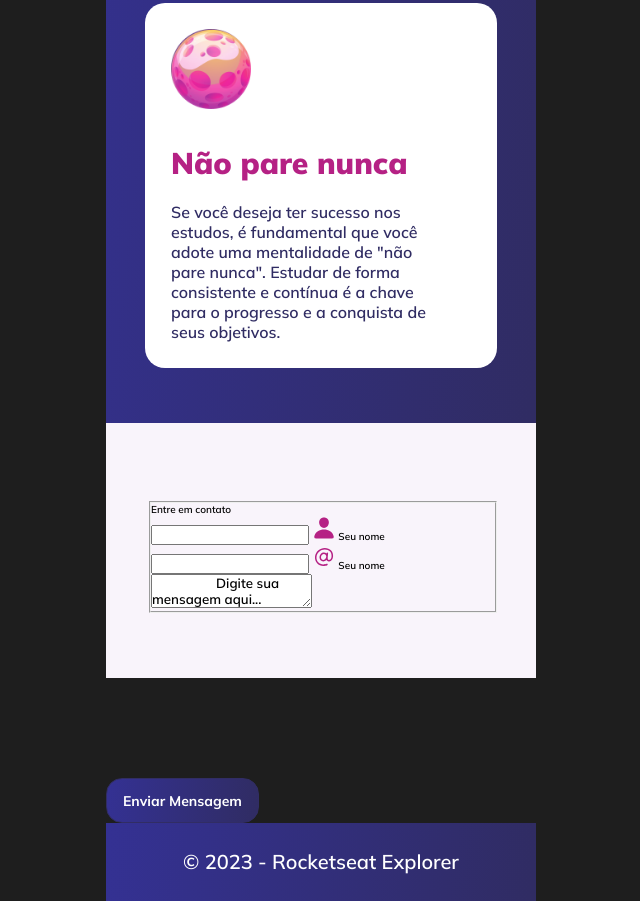
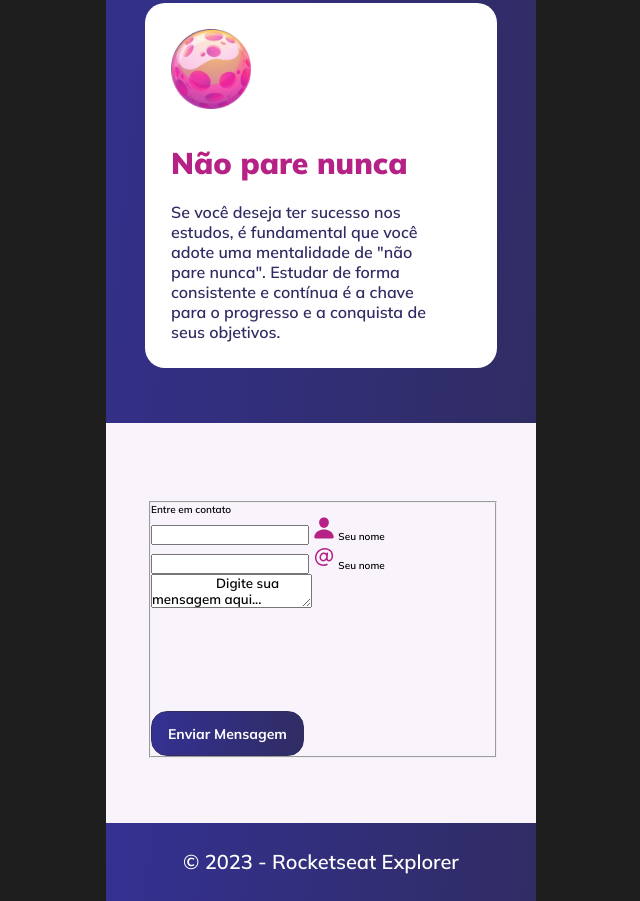
Before and after one commit to DanySGlez/explorer-explore-sem-limites, a plain HTML site: page index.html in a window 1280 px wide. Shown: the part 1564-2465 px from the top of the page, without its empty margins (319-959 px from the left). Drawn offline with Linux system fonts and the light colour scheme.

Commit message:
fix form button

```diff
--- a/index.html
+++ b/index.html
@@ -20,7 +20,6 @@
 
   <body>
     <div class="page">
-
       <header>
         <img
           src="./assets/header-small.png"
@@ -159,20 +158,18 @@
             alt=""
           />
 
-        </fieldset>
-      </form>
-
           <button
             class="button"
+            type="submit"
             form="my-form">
               Enviar mensagem
           </button>
-
+        </fieldset>
+      </form>
 
       <footer>
         &copy; 2023 - Rocketseat Explorer
       </footer>
-
     </div>
   </body>
 </html>
```
Lines whose indentation alone changed are shown as unchanged.
